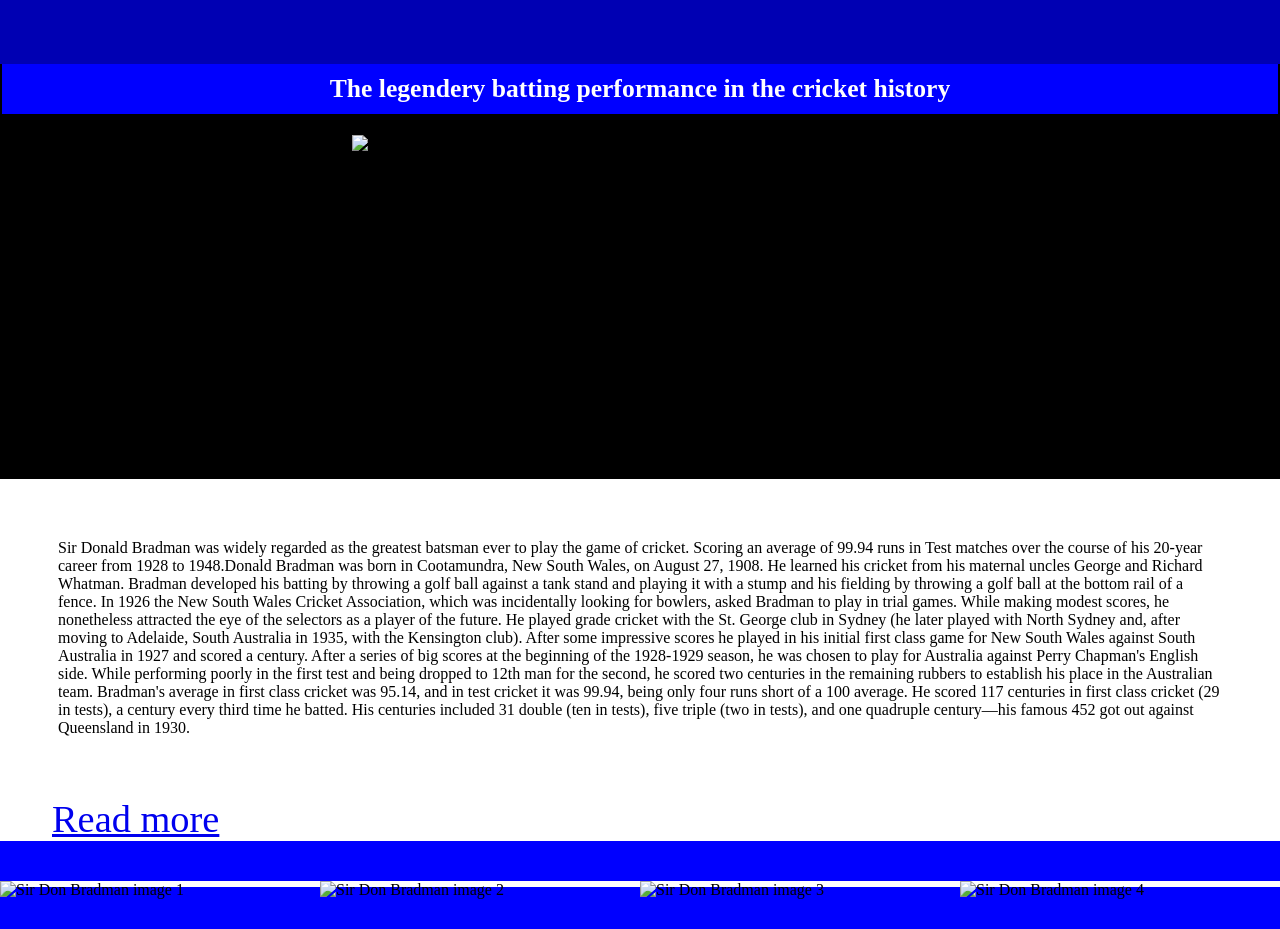
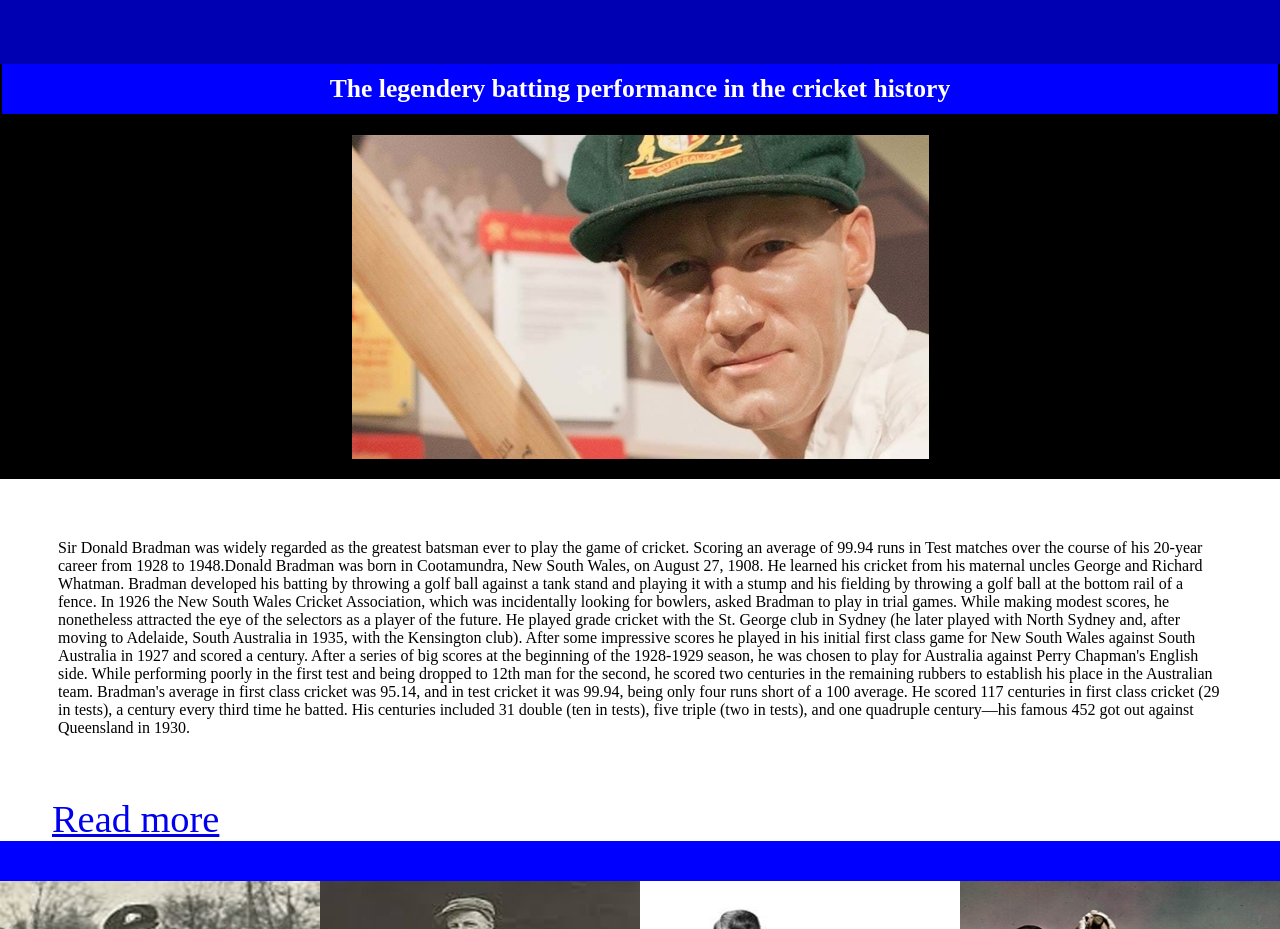
Before and after one commit to nomanghafoor/Responsive-Web-Design-Projects---Build-a-Tribute-Page, a plain HTML site: page index.html in a window 1280 px wide. Shown: the part 200-1129 px from the top of the page. Drawn offline with Linux system fonts and the light colour scheme.

Commit message:
Update index.html

```diff
--- a/index.html
+++ b/index.html
@@ -15,7 +15,7 @@
     </header>
        <div id="img-div">
             <h2 id="img-caption"> The legendery batting performance in the cricket history</h2>
-                <img id="image" src="./images/sir_don_bradman.jpg" alt="picture of Sir Don Bradman" width="577"  height="324">
+                <img id="image" src="sir_don_bradman.jpg" alt="picture of Sir Don Bradman" width="577"  height="324">
 
 
 
@@ -36,19 +36,19 @@ Sir Donald Bradman was widely regarded as the greatest batsman ever to play the
 <div class="gallery">
 <div class="row">
 <div class="col-3">
-<img src="./images/gallery1.png" alt="Sir Don Bradman image 1" width="300" height="400">
+<img src="gallery1.png" alt="Sir Don Bradman image 1" width="300" height="400">
 </div>
 
 <div class="col-3">
-<img src="./images/gallery2.png" alt="Sir Don Bradman image 2" width="300" height="400">
+<img src="gallery2.png" alt="Sir Don Bradman image 2" width="300" height="400">
 </div>
 
 <div class="col-3">
-<img src="./images/gallery3.png" alt="Sir Don Bradman image 3" width="300" height="400">
+<img src="gallery3.png" alt="Sir Don Bradman image 3" width="300" height="400">
 </div>
 
 <div class="col-3">
-<img src="./images/gallery4.png" alt="Sir Don Bradman image 4" width="300" height="400">
+<img src="gallery4.png" alt="Sir Don Bradman image 4" width="300" height="400">
 </div>
 
 
```
